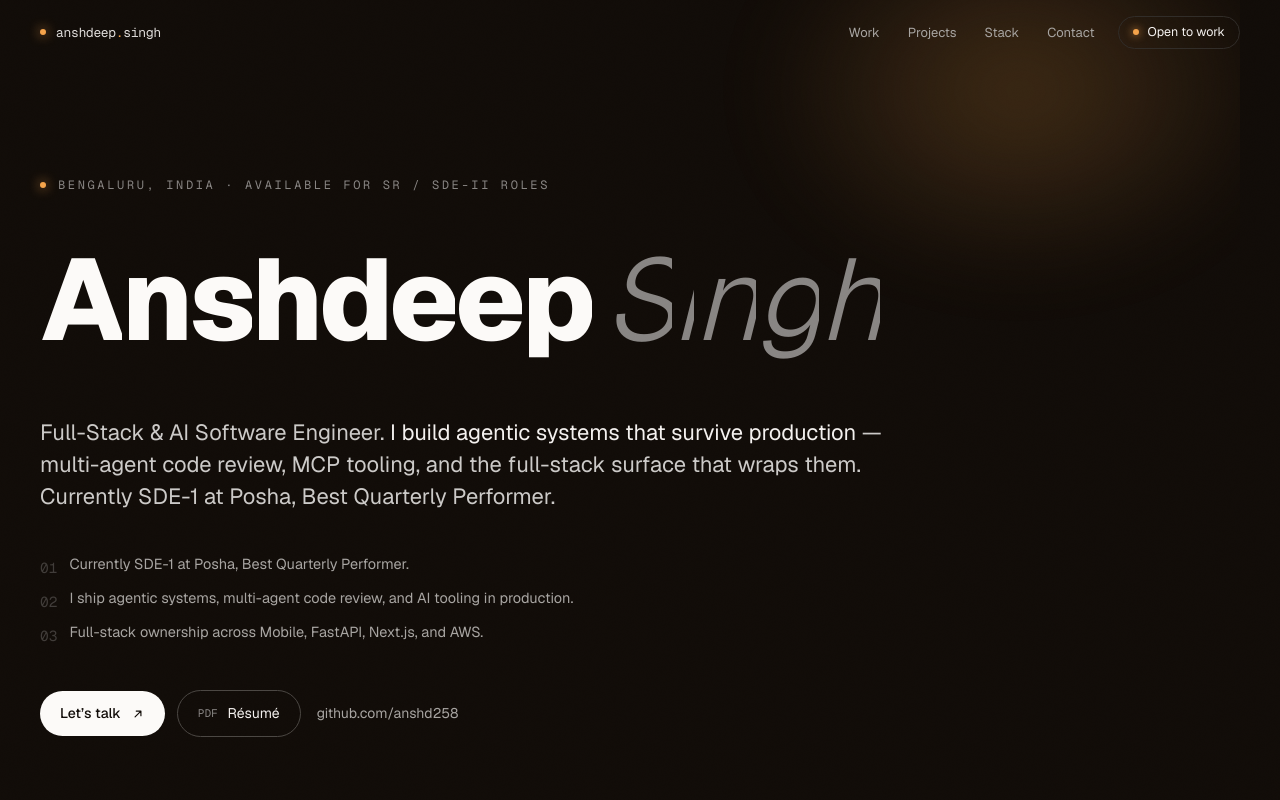
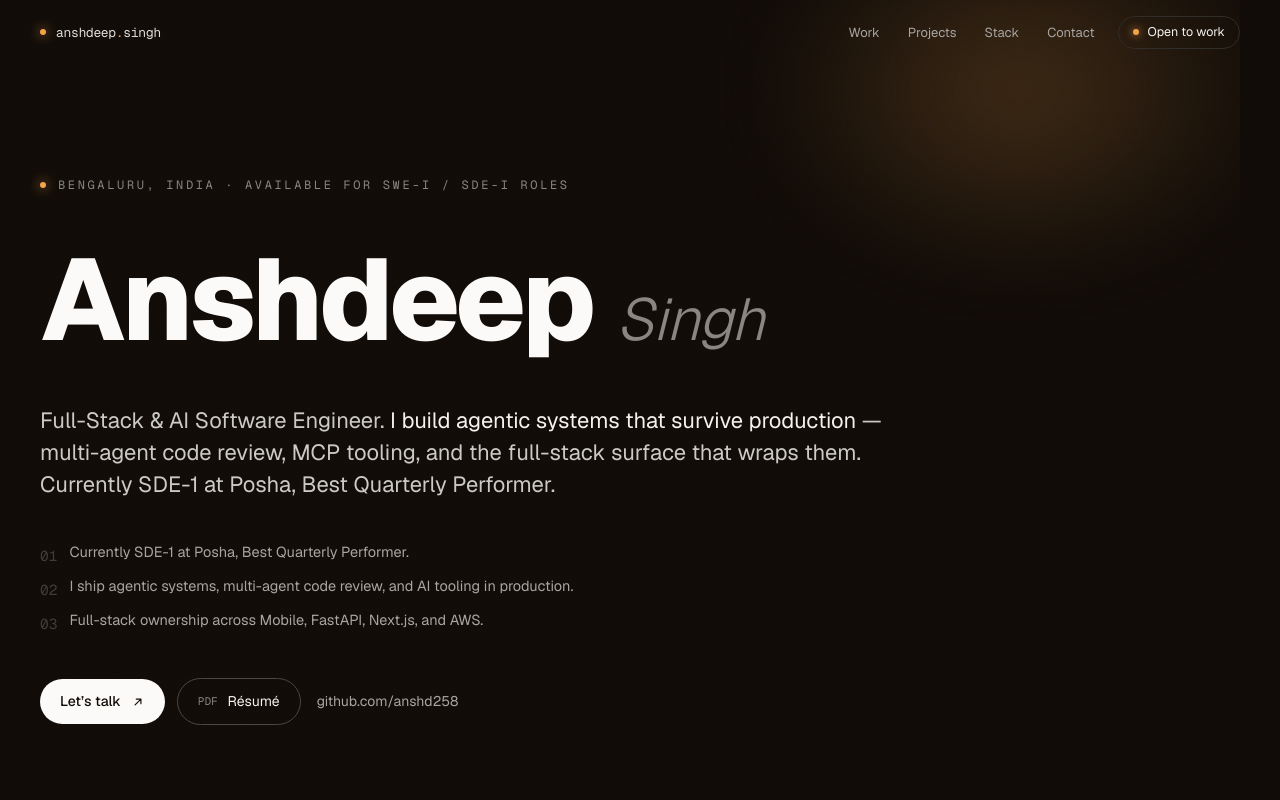
Before and after one commit to anshd258/portfolio-next, a Next.js app: page / in a window 1280 px wide. Shown: the top 800 px of the page. Built offline with nearby package versions, Linux system fonts and the light colour scheme.

Commit message:
refactor: update job role text and optimize Hero section italic text rendering by adjusting mask clipping and animations

```diff
--- a/app/components/Hero.jsx
+++ b/app/components/Hero.jsx
@@ -62,7 +62,7 @@ export default function Hero() {
       >
         <span className="ember-dot" />
         <span className="font-mono text-[12px] uppercase tracking-[0.22em] text-ink-500">
-          {profile.location} · Available for Sr / SDE-II roles
+          {profile.location} · Available for SWE-I / SDE-I roles
         </span>
       </div>
 
@@ -80,16 +80,13 @@ export default function Hero() {
         >
           Anshdeep
         </MaskReveal>
-        <MaskReveal
-          per="char"
-          stagger={42}
-          delay={480}
-          duration={1000}
-          hoverWave
-          className="text-ink-500 font-light italic"
+        <span
+          className="singh inline-block align-baseline text-ink-500 font-light italic ml-2 md:ml-3 tracking-[-0.015em]"
+          style={{ fontSize: "clamp(1.8rem, 4.6vw, 4rem)" }}
+          aria-label="Singh"
         >
           Singh
-        </MaskReveal>
+        </span>
       </h1>
 
       {/* Everything below the name uses the Stagger primitive */}
--- a/app/components/MaskReveal.jsx
+++ b/app/components/MaskReveal.jsx
@@ -14,11 +14,13 @@ export default function MaskReveal({
   trigger = "mount",   // "mount" | "view"
   as = "span",
   className = "",
+  style,               // forwarded onto the outer span (font-size overrides etc.)
   hoverWave = false,   // adds a subtle on-hover cascade up-then-down
 }) {
   const text = typeof children === "string" ? children : "";
   const ref = useRef(null);
   const [on, setOn] = useState(false);
+  const [settled, setSettled] = useState(false);
 
   useEffect(() => {
     if (typeof window !== "undefined" &&
@@ -53,13 +55,27 @@ export default function MaskReveal({
   const tokens = per === "word" ? text.split(/(\s+)/) : Array.from(text);
   const Tag = as;
 
+  // Once the last letter has finished rising, drop overflow:hidden so italic
+  // letters (which lean past their advance width) aren't clipped at rest.
+  useEffect(() => {
+    if (!on) {
+      setSettled(false);
+      return;
+    }
+    const total = delay + stagger * Math.max(0, tokens.length - 1) + duration + 80;
+    const t = setTimeout(() => setSettled(true), total);
+    return () => clearTimeout(t);
+  }, [on, delay, stagger, duration, tokens.length]);
+
   return (
     <Tag
       ref={ref}
       aria-label={text}
       data-on={on ? "true" : "false"}
+      data-settled={settled ? "true" : undefined}
       data-hover-wave={hoverWave ? "true" : undefined}
       className={`mask-reveal ${className}`}
+      style={style}
     >
       {tokens.map((tok, i) => {
         if (tok === " " || /^\s+$/.test(tok)) {
--- a/app/globals.css
+++ b/app/globals.css
@@ -177,19 +177,50 @@ a, span, p, h1, h2, h3, h4 {
   animation-play-state: paused;
 }
 
+/* Hero italic "Singh" — single-block rise. Italic letters extend past their
+   advance width; no clipping, no masks, ample trailing padding so nothing crops. */
+.singh {
+  padding-right: 0.45em;       /* breathing room for the italic h's right lean */
+  padding-top: 0.05em;
+  margin-right: -0.05em;
+  overflow: visible;
+  opacity: 0;
+  transform: translate3d(0, 24%, 0);
+  filter: blur(4px);
+  animation: singh-rise 1100ms var(--ease-out-expo) 480ms forwards;
+}
+@keyframes singh-rise {
+  to {
+    opacity: 1;
+    transform: translate3d(0, 0, 0);
+    filter: blur(0);
+  }
+}
+@media (prefers-reduced-motion: reduce) {
+  .singh { animation: none; opacity: 1; transform: none; filter: none; }
+}
+
 /* Mask reveal — per-character / per-word entrance via overflow-hidden masks */
 .mask-reveal {
   display: inline-block;
   line-height: inherit;
+  overflow: visible;          /* never clip at the outer level */
 }
 .mask-char {
   display: inline-block;
   overflow: hidden;
   vertical-align: baseline;
-  /* Reserve room below the baseline so descenders (g, p, y) don't get clipped. */
-  padding-bottom: 0.18em;
-  margin-bottom: -0.18em;
+  /* Generous reservation on top + right covers italic ascenders and lean; bottom
+     covers descenders. Negative margins retract the layout box so siblings still
+     pack normally. */
+  padding: 0.28em 0.34em 0.28em 0.04em;
+  margin:  -0.28em -0.34em -0.28em -0.04em;
   line-height: 1;
+}
+/* The rightmost glyph leans into nothing — give it extra room */
+.mask-reveal .mask-char:last-of-type {
+  padding-right: 0.55em;
+  margin-right: -0.55em;
 }
 .mask-inner {
   display: inline-block;
@@ -199,6 +230,10 @@ a, span, p, h1, h2, h3, h4 {
 }
 .mask-reveal[data-on="true"] .mask-inner {
   transform: translate3d(0, 0, 0);
+}
+/* After every letter has risen, drop the clip — italics + hover-wave can move freely */
+.mask-reveal[data-settled="true"] .mask-char {
+  overflow: visible;
 }
 
 /* On-hover wave — the cascade is built from the --i index each token carries */
```
